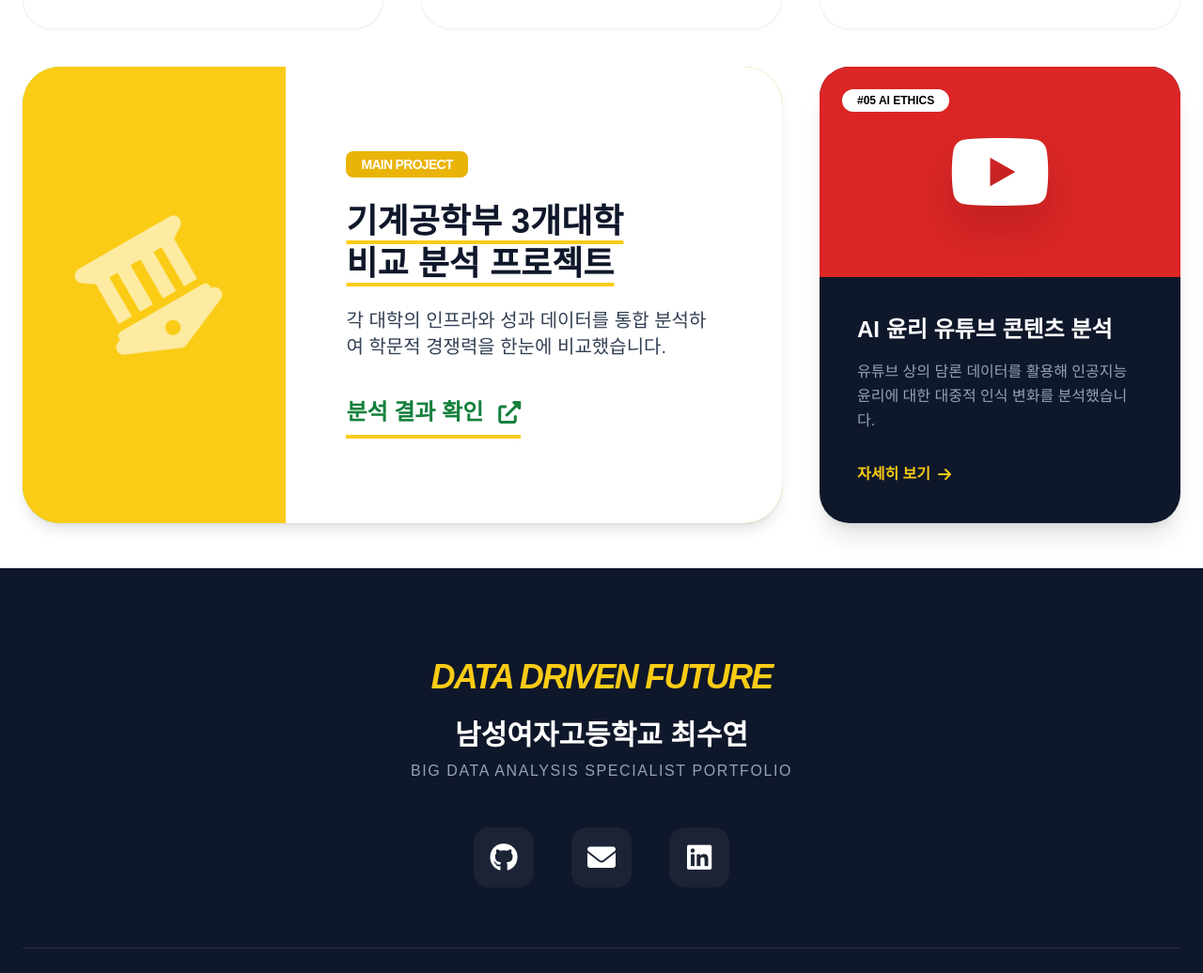
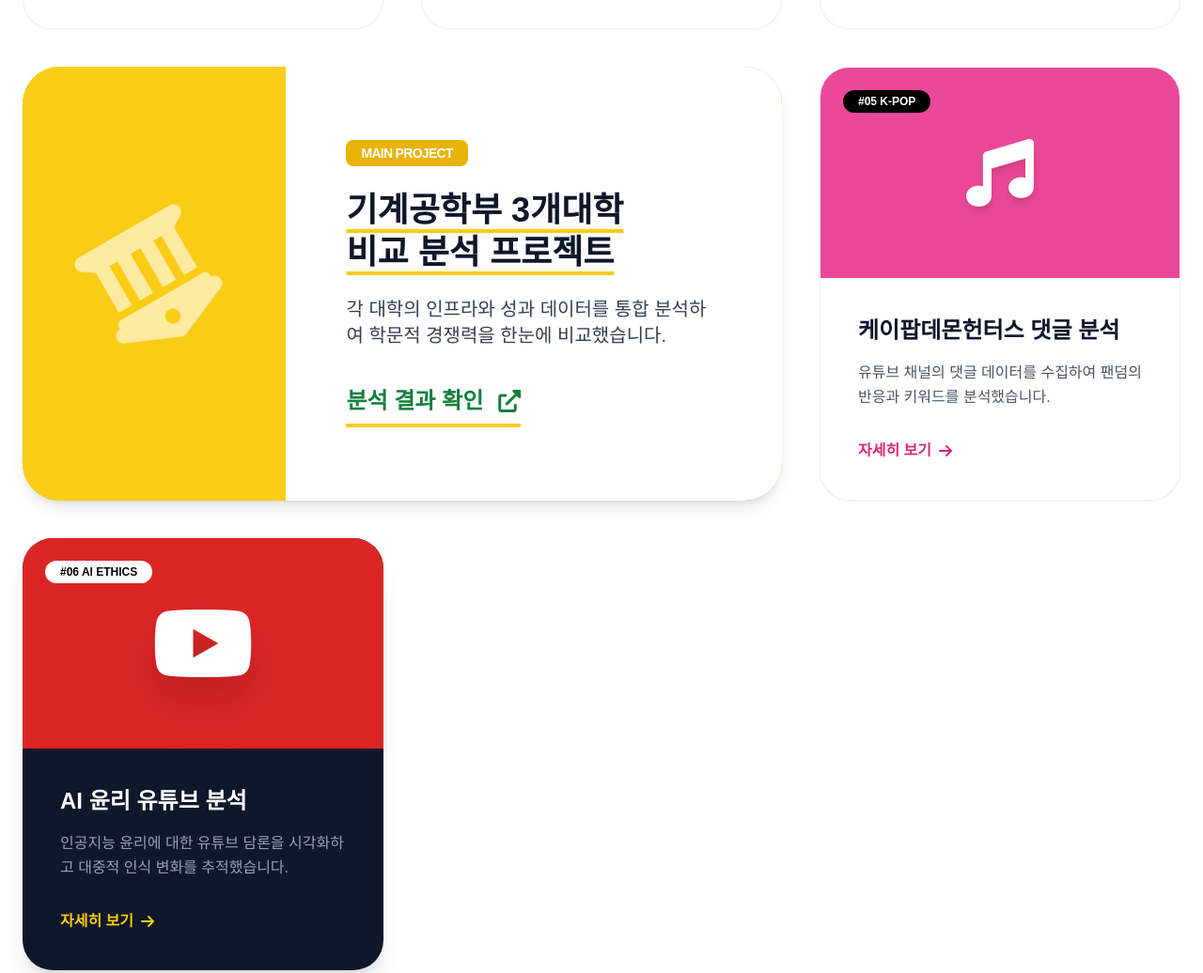
Before and after one commit to csy090827-prog/pnu, a plain HTML site: page index.html in a window 1280 px wide. Shown: the part 1692-2728 px from the top of the page at 94% size. Drawn offline with nearby package versions, Linux system fonts and the light colour scheme; a web font is replaced by a local one.

Commit message:
index.html

```diff
--- a/index.html
+++ b/index.html
@@ -34,12 +34,10 @@
         .light body { background-color: #f8faf5; }
         .dark body { background-color: #0f172a; }
 
-        /* 라이트모드 그라데이션 - 채도를 약간 조절하여 가독성 확보 */
         .light .gradient-bg {
             background: linear-gradient(135deg, #a3e635 0%, #16a34a 100%);
         }
 
-        /* 다크모드 그라데이션 */
         .dark .gradient-bg {
             background: linear-gradient(135deg, #1e3a8a 0%, #0f172a 100%);
         }
@@ -78,7 +76,6 @@
             z-index: 50;
         }
 
-        /* 텍스트 가독성을 위한 레이어 */
         .text-shadow-sm {
             text-shadow: 0 2px 4px rgba(0,0,0,0.1);
         }
@@ -93,7 +90,6 @@
 
     <!-- Hero Section -->
     <header class="relative overflow-hidden h-screen flex items-center justify-center gradient-bg transition-colors duration-500">
-        <!-- Decorative Elements -->
         <div class="absolute inset-0 opacity-20">
             <svg class="h-full w-full" preserveAspectRatio="none" viewBox="0 0 100 100">
                 <circle cx="10" cy="10" r="15" fill="currentColor" class="text-yellow-400 dark:text-blue-600" />
@@ -103,7 +99,6 @@
         </div>
 
         <div class="container mx-auto px-6 relative z-10 text-center">
-            <!-- 사용자 이름 강조 -->
             <div class="mb-6">
                 <span class="text-3xl md:text-4xl font-black text-yellow-300 dark:text-cyan-300 tracking-tighter bg-black/30 px-8 py-3 rounded-2xl backdrop-blur-md shadow-xl border border-white/20 inline-block">
                     남성여자고등학교 최수연
@@ -137,7 +132,7 @@
                 </div>
                 <div class="mt-8 md:mt-0 text-right">
                     <p class="text-slate-600 dark:text-slate-400 text-xl font-bold italic mb-1">"데이터는 거짓말을 하지 않는다"</p>
-                    <p class="text-slate-400 dark:text-slate-500 font-medium">남성여고 최수연의 5가지 심층 분석</p>
+                    <p class="text-slate-400 dark:text-slate-500 font-medium">남성여고 최수연의 6가지 심층 분석</p>
                 </div>
             </div>
 
@@ -213,14 +208,31 @@
 
                 <!-- Project 05 -->
                 <a href="05.html" class="group">
+                    <div class="bg-white dark:bg-slate-800 rounded-[2rem] overflow-hidden card-hover flex flex-col h-full shadow-sm">
+                        <div class="h-56 bg-pink-500 dark:bg-pink-700 flex items-center justify-center relative">
+                            <i class="fas fa-music text-7xl text-white drop-shadow-lg group-hover:scale-110 transition-transform"></i>
+                            <div class="absolute top-6 left-6 bg-black text-white px-4 py-1 rounded-full text-xs font-black">#05 K-POP</div>
+                        </div>
+                        <div class="p-10">
+                            <h3 class="text-2xl font-black mb-4 text-slate-900 dark:text-pink-200">케이팝데몬헌터스 댓글 분석</h3>
+                            <p class="text-slate-600 dark:text-slate-400 mb-8 leading-relaxed font-medium">유튜브 채널의 댓글 데이터를 수집하여 팬덤의 반응과 키워드를 분석했습니다.</p>
+                            <span class="text-pink-600 dark:text-pink-400 font-black flex items-center group-hover:gap-4 transition-all">
+                                자세히 보기 <i class="fas fa-arrow-right ml-2"></i>
+                            </span>
+                        </div>
+                    </div>
+                </a>
+
+                <!-- Project 06 (New) -->
+                <a href="06.html" class="group">
                     <div class="bg-slate-900 dark:bg-black rounded-[2rem] overflow-hidden card-hover border-none flex flex-col h-full shadow-xl">
                         <div class="h-56 bg-red-600 flex items-center justify-center relative">
-                            <i class="fab fa-youtube text-8xl text-white drop-shadow-2xl"></i>
-                            <div class="absolute top-6 left-6 bg-white text-black px-4 py-1 rounded-full text-xs font-black">#05 AI ETHICS</div>
+                            <i class="fab fa-youtube text-8xl text-white drop-shadow-2xl group-hover:scale-110 transition-transform"></i>
+                            <div class="absolute top-6 left-6 bg-white text-black px-4 py-1 rounded-full text-xs font-black">#06 AI ETHICS</div>
                         </div>
                         <div class="p-10">
-                            <h3 class="text-2xl font-black mb-4 text-white">AI 윤리 유튜브 콘텐츠 분석</h3>
-                            <p class="text-slate-400 dark:text-slate-500 mb-8 leading-relaxed font-medium">유튜브 상의 담론 데이터를 활용해 인공지능 윤리에 대한 대중적 인식 변화를 분석했습니다.</p>
+                            <h3 class="text-2xl font-black mb-4 text-white">AI 윤리 유튜브 분석</h3>
+                            <p class="text-slate-400 dark:text-slate-500 mb-8 leading-relaxed font-medium">인공지능 윤리에 대한 유튜브 담론을 시각화하고 대중적 인식 변화를 추적했습니다.</p>
                             <span class="text-yellow-400 dark:text-blue-400 font-black flex items-center group-hover:gap-4 transition-all">
                                 자세히 보기 <i class="fas fa-arrow-right ml-2"></i>
                             </span>
```
